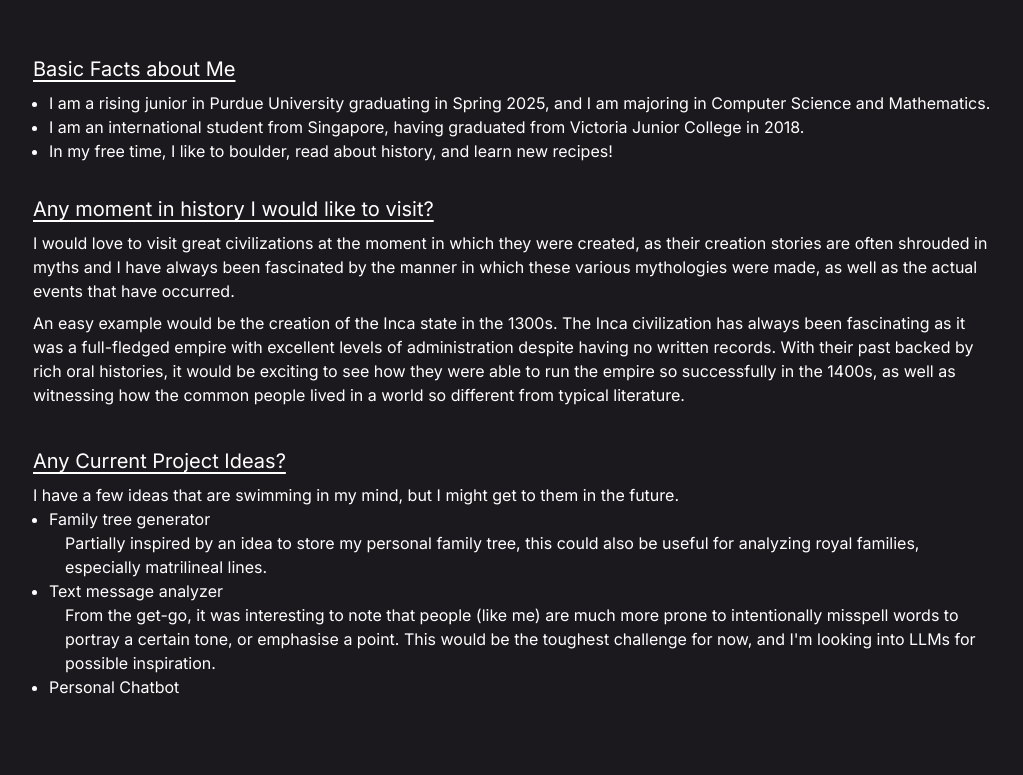
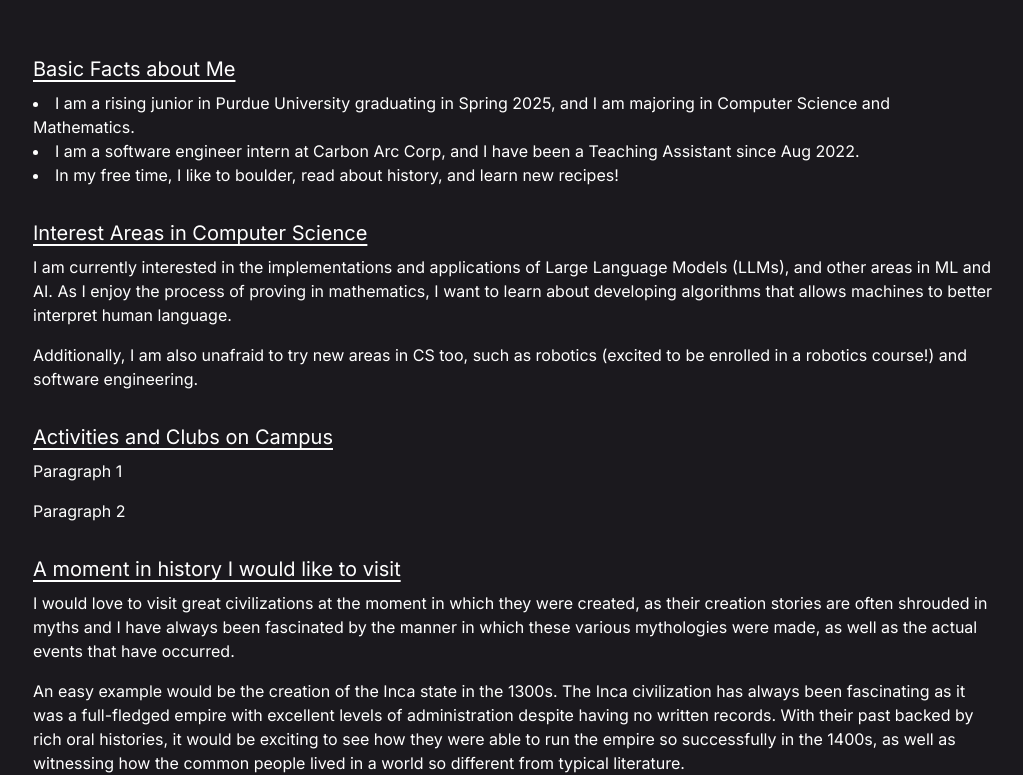
Before and after one commit to feindr54/feindr54.github.io, a Next.js app in the folder my-app/: page / in a window 1280 px wide. Shown: the part 694-1469 px from the top of the page, without its empty margins (127-1150 px from the left). Before the commit the page ends 1409 px from the top, so only its background shows below. Built offline with nearby package versions, Linux system fonts and the light colour scheme.

Commit message:
Added more paragraphs in home, and added alt to icons

```diff
--- a/my-app/app/page.js
+++ b/my-app/app/page.js
@@ -1,4 +1,5 @@
 import Image from 'next/image'
+import Link from 'next/link'
 import Section from '../components/section'
 
 const PHOTO_SIZE = 400
@@ -21,40 +22,63 @@ export default function Home() {
         />
       </div>
       <Section title="Basic Facts about Me">
-        <ul className='list-disc pl-4'>
+        <ul className='list-disc list-inside'>
           <li>I am a rising junior in Purdue University graduating in Spring 2025, and I am majoring in Computer Science and Mathematics.</li>
-          <li>I am an international student from Singapore, having graduated from Victoria Junior College in 2018.</li>
+          <li>I am a software engineer intern at Carbon Arc Corp, and I have been a Teaching Assistant since Aug 2022.</li>
           <li>In my free time, I like to boulder, read about history, and learn new recipes!</li>
         </ul>
       </Section>
-      <Section title="Any moment in history I would like to visit?">
-        <p className='my-2'>
+      <Section title="Interest Areas in Computer Science">
+        <p className=''>
+          I am currently interested in the implementations and applications of Large Language Models (LLMs), and other areas in ML and AI. As I enjoy the process of proving in mathematics, I want to learn about developing algorithms that allows machines to better
+          interpret human language.
+        </p>
+        <p className='mt-4'>
+          Additionally, I am also unafraid to try new areas in CS too, such as robotics (excited to be enrolled in a robotics course!) and software engineering.
+        </p>
+      </Section>
+      <Section title="Activities and Clubs on Campus">
+        <p className=''>
+          Paragraph 1
+        </p>
+        <p className='mt-4'>
+          Paragraph 2
+        </p>
+      </Section>
+      <Section title="A moment in history I would like to visit">
+        <p className=''>
           I would love to visit great civilizations at the moment in which they were created, as their creation stories are often shrouded in myths
           and I have always been fascinated by the manner in which these various mythologies were made, as well as the actual events that have
           occurred.
         </p>
-        <p className='my-2'>
+        <p className='mt-4'>
           An easy example would be the creation of the Inca state in the 1300s. The Inca civilization has always been fascinating as it was a full-fledged
           empire with excellent levels of administration despite having no written records. With their past backed by rich oral histories, it would be exciting
           to see how they were able to run the empire so successfully in the 1400s, as well as witnessing how the common people lived in a world so different
           from typical literature.
         </p>
       </Section>
-      <Section title="Any Current Project Ideas?">
+      <Section title="Future Project Ideas">
         <p>
           I have a few ideas that are swimming in my mind, but I might get to them in the future.
         </p>
-        <ul className='list-disc pl-4'>
+        <ul className='list-disc list-inside mt-4'>
           <li>Family tree generator</li>
-          <p className='pl-4'>Partially inspired by an idea to store my personal family tree, this could also be useful for analyzing royal families, especially matrilineal lines.</p>
+          <p className='pl-12'>Partially inspired by an idea to store my personal family tree, this could also be useful for analyzing royal families, especially matrilineal lines.</p>
           <li>Text message analyzer</li>
-          <p className='pl-4'>
+          <p className='pl-12'>
             From the get-go, it was interesting to note that people (like me) are much more prone to intentionally misspell words to portray a certain
-            tone, or emphasise a point. This would be the toughest challenge for now, and I'm looking into LLMs for possible inspiration.
+            tone, or emphasise a point. This would be the toughest challenge for now, and I&apos;m looking into LLMs for possible inspiration.
           </p>
           <li>Personal Chatbot</li>
         </ul>
       </Section>
+      <Section title="More information about me">
+        <p className=''>
+          If you want to know more about my academic involvements and coursework, you can visit my <Link href="/resume" className='text-blue-400 hover:underline'>Resume</Link>.
+          For more informal information about me, you can visit my <Link href='/about' className='text-blue-400 hover:underline'>About</Link> page.
+        </p>
+      </Section>
     </main>
   )
 }
--- a/my-app/components/imagelink.js
+++ b/my-app/components/imagelink.js
@@ -2,7 +2,7 @@
 import Image from 'next/image'
 import Link from 'next/link'
 
-export default function ImageLink({src, href, children}) {
+export default function ImageLink({src, href}) {
   return (
     <li className='inline'>
       <Link href={href}>
@@ -10,6 +10,7 @@ export default function ImageLink({src, href, children}) {
           src={src}
           width={48}
           height={48}
+          alt="icon-image"
         />
       </Link>
     </li>
```
